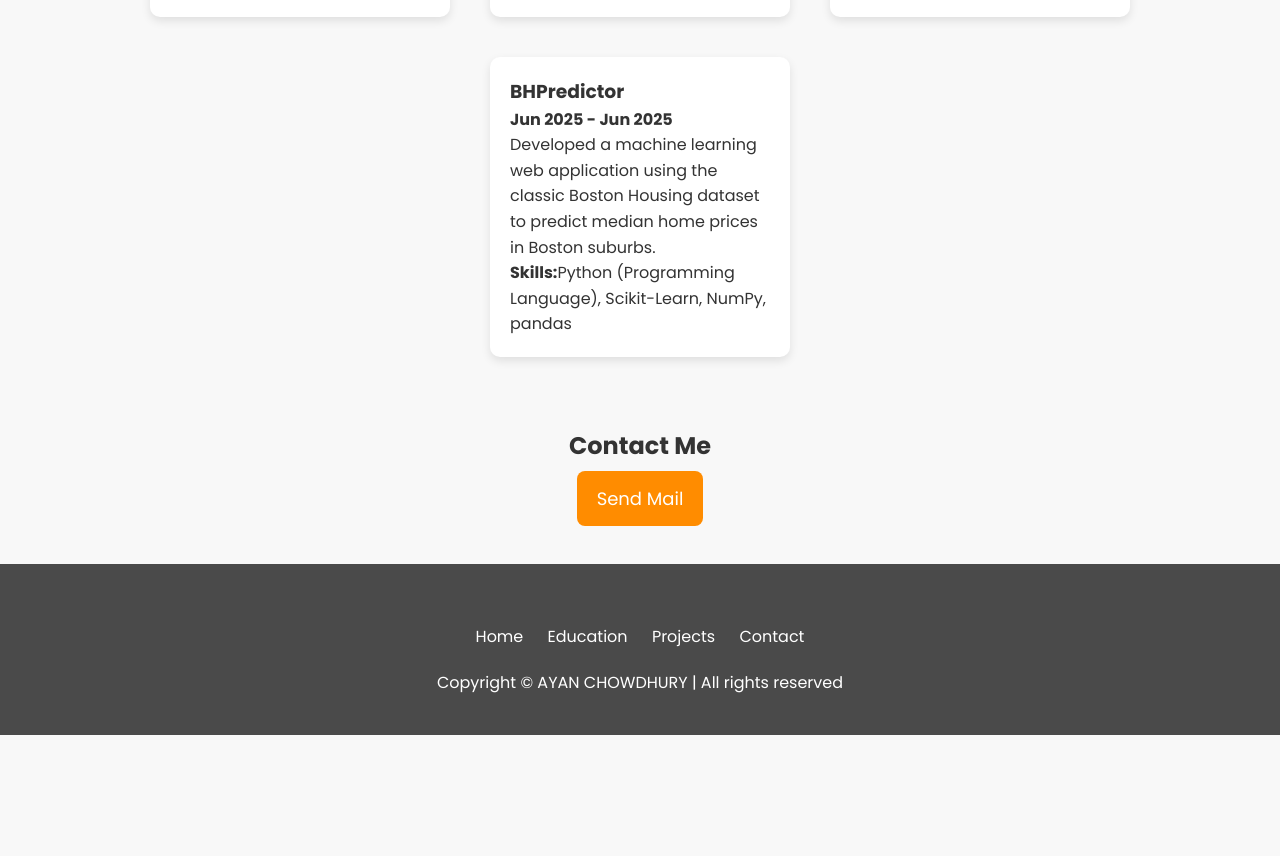
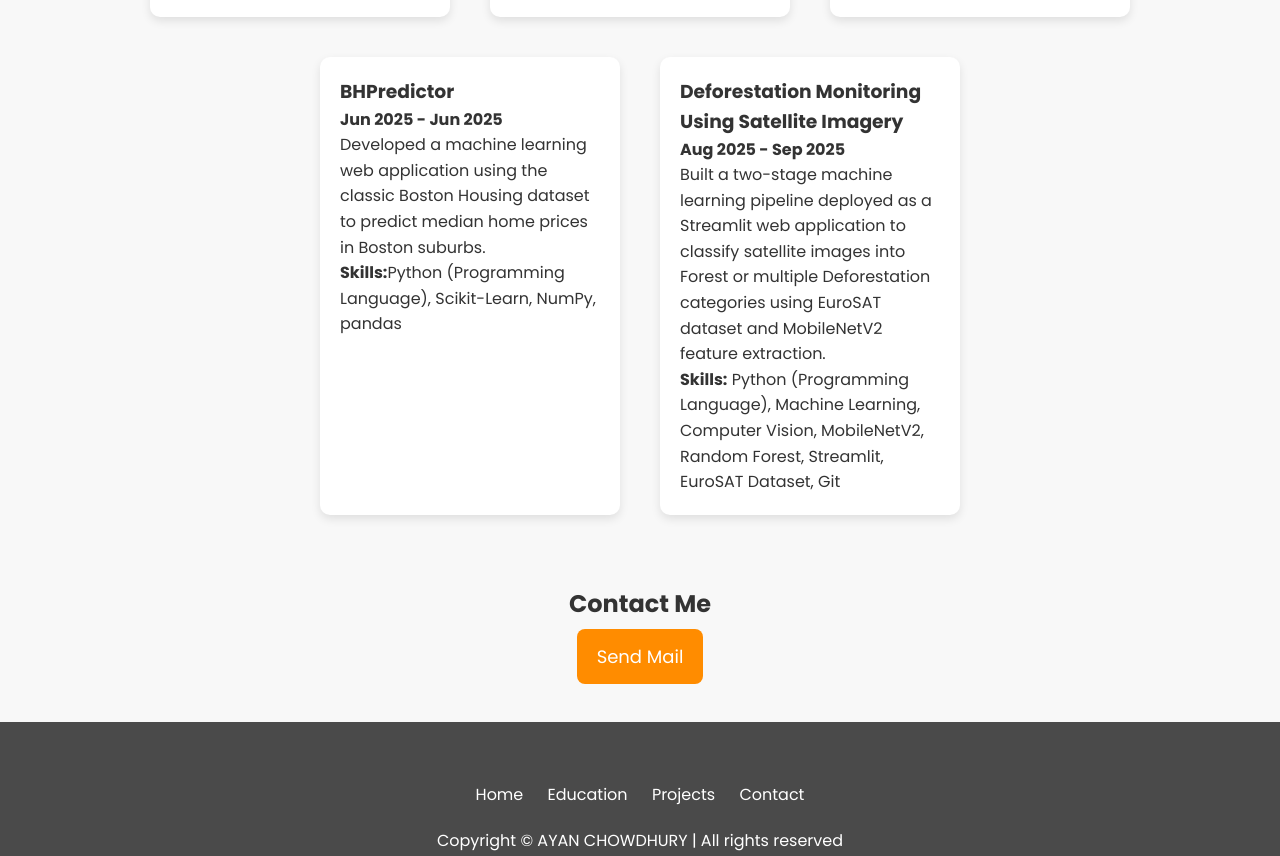
Before and after one commit to thegreatayanchowdhury/My-Portfolio, a plain HTML site: page index.html in a window 1280 px wide. Shown: the part 1878-2734 px from the top of the page. Before the commit the page ends 2613 px from the top, so only its background shows below. Drawn offline with Linux system fonts and the light colour scheme.

Commit message:
Update index.html

```diff
--- a/index.html
+++ b/index.html
@@ -120,6 +120,14 @@
                     <p>Developed a machine learning web application using the classic Boston Housing dataset to predict median home prices in Boston suburbs.</p>
                     <p><strong>Skills:</strong>Python (Programming Language), Scikit-Learn, NumPy, pandas</p>
                 </div>
+
+                <div class="vertical">
+                    <h3><a href="https://deforestation-monitoring-using-satallite-imagery.streamlit.app/" class="project-link" target="_blank" rel="noopener noreferrer">Deforestation Monitoring Using Satellite Imagery</a></h3>
+                    <p><strong>Aug 2025 - Sep 2025</strong></p>
+                    <p>Built a two-stage machine learning pipeline deployed as a Streamlit web application to classify satellite images into Forest or multiple Deforestation categories using EuroSAT dataset and MobileNetV2 feature extraction.</p>
+                    <p><strong>Skills:</strong> Python (Programming Language), Machine Learning, Computer Vision, MobileNetV2, Random Forest, Streamlit, EuroSAT Dataset, Git</p>
+                </div>
+
             </div>
         </section>
 
```
